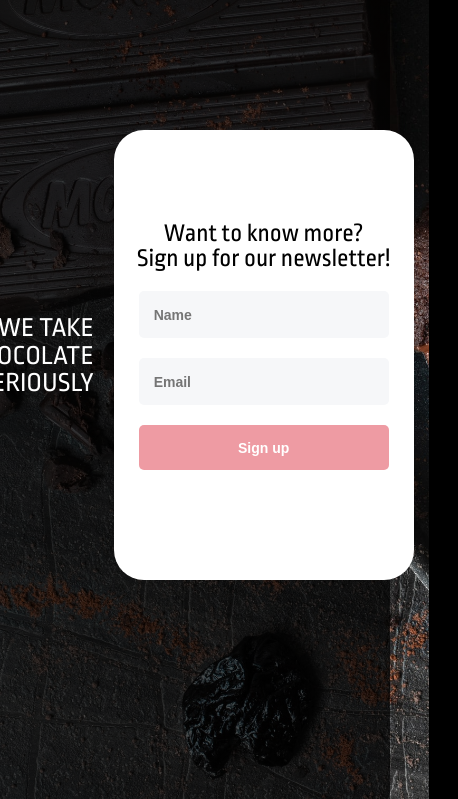
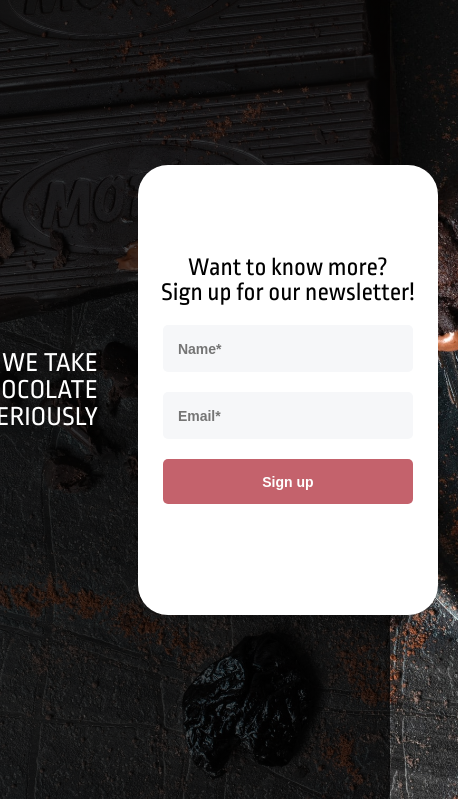
Before and after one commit to Daniel-Repository/Choc-a-lot-LandingPage, a plain HTML site: page index.html in a window 390 px wide. Shown: the part 45-844 px from the top of the page, 458 px wide, since content can reach past the window. Drawn offline with Linux system fonts and the light colour scheme.

Commit message:
Final design + flow (before media)
Final design complete
Flexbox flows finished

Final addition will be media queries for different screen sizes

```diff
--- a/app.css
+++ b/app.css
@@ -52,7 +52,7 @@ table {
 /*__________*/
 
 html, body {
-    /* height: 100%; */
+    height: 100%;
 }
 
 body {
@@ -62,6 +62,8 @@ body {
     background-color: #000000;
     font-family: 'Ropa Sans', sans-serif;
     background-attachment:fixed;
+    display:flex;
+    flex-direction: column;
 }
 
 .mainNav {
@@ -70,7 +72,6 @@ body {
     justify-content: space-between;
     align-items: center;
     font-size: 3vh;
-
 }
 
 .mainNav ul {
@@ -87,7 +88,8 @@ body {
 
 .navItem:hover {
     transition: 0.2s;
-    background-color:#ffffff36;
+    /* background-color:#ffffff36; */
+    color: #F2CB30;
 }
 
 .navLogo {
@@ -97,17 +99,22 @@ body {
     margin-left: 20px;
 }
 
+main {
+    flex-grow: 1;
+    display: flex;
+    justify-content: center;
+    align-items: center;
+}
+
 .homeHeading {
     display: flex;
     justify-content: center;
     align-items: center;
-    padding-top: 150px;
-    margin: 0px 50px;
-    margin-right: 15%;
 }
 
 .homeHeadingItem {
     flex-basis: 50%;
+    margin: 20px;
 }
 
 .mainHeadingText {
@@ -115,7 +122,7 @@ body {
     text-transform: uppercase;
     font-size: 7vw;
     text-align: right;
-    margin-right: 20px;
+    /* margin-right: 20px; */
 }
 
 .interestForm {
@@ -167,7 +174,16 @@ body {
     border-radius: 5px;
     outline: none;
     border: none;
-    background: #EE9BA3;
+    background: #c4626c;
     color: white;
     font-size: 14px;
 }
+
+.formButton:hover {
+    cursor: pointer;
+    background: #db7b85;
+}
+
+.formButton:active {
+    transform: translateY(1px);
+}
--- a/index.html
+++ b/index.html
@@ -30,18 +30,22 @@
     </header>
 
     <main>
-        <div class="homeHeading">
-            <h1 class="mainHeadingText homeHeadingItem">We take chocolate seriously</h1>
+        <section class="homeHeading">
+            <div class="homeHeadingItem">
+                <h2 class="mainHeadingText">We take</h2>
+                <h2 class="mainHeadingText">chocolate</h2>
+                <h2 class="mainHeadingText">seriously</h2>
+            </div>
             <div class="interestForm homeHeadingItem">
                 <form action="">
-                    <h2 class="formHeader">Want to know more?</h2>
-                    <h2 class="formHeader">Sign up for our newsletter!</h2>
-                    <input class="formItem" type="text" id="fullName" name="fullName" placeholder="Name" required>
-                    <input class="formItem" type="email" id="email" name="email" placeholder="Email" required>
+                    <h3 class="formHeader">Want to know more?</h3>
+                    <h3 class="formHeader">Sign up for our newsletter!</h3>
+                    <input class="formItem" type="text" id="fullName" name="fullName" placeholder="Name*" required>
+                    <input class="formItem" type="email" id="email" name="email" placeholder="Email*" required>
                     <button type="submit" class="formButton">Sign up</button>
                 </form>
             </div>
-        </div>
+        </section>
     </main>
 
 </body>
```
Also changed, not shown: Images/Choc-a-lot-whitetext.png.
